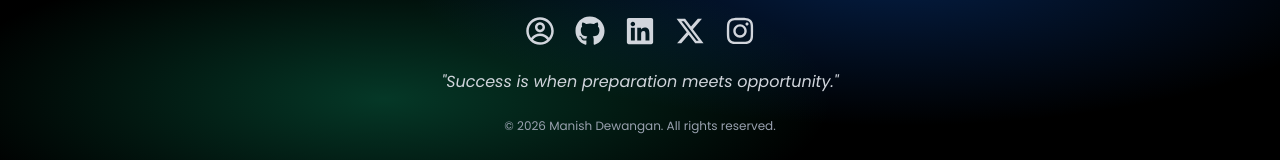
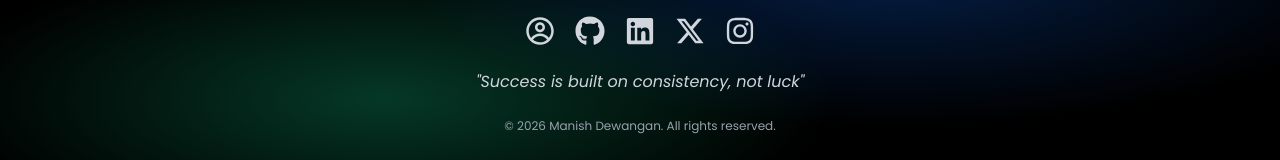
Before and after one commit to Manish-Dewangan/my-portfolio, a React (Vite) app: page / in a window 1280 px wide. Shown: the part 8401-8561 px from the top of the page. Built offline with nearby package versions, Linux system fonts and the light colour scheme; no server answers.

Commit message:
Updated Footer

```diff
--- a/src/sections/Footer.jsx
+++ b/src/sections/Footer.jsx
@@ -85,7 +85,7 @@ const Footer = () => {
           ))}
         </div>
         <p className="text-gray-300 italic max-w-xl">
-          "Success is when preparation meets opportunity."
+          "Success is built on consistency, not luck"
         </p>
         <p className="text-xs text-gray-400">
           &copy; {new Date().getFullYear()} Manish Dewangan. All rights
```
